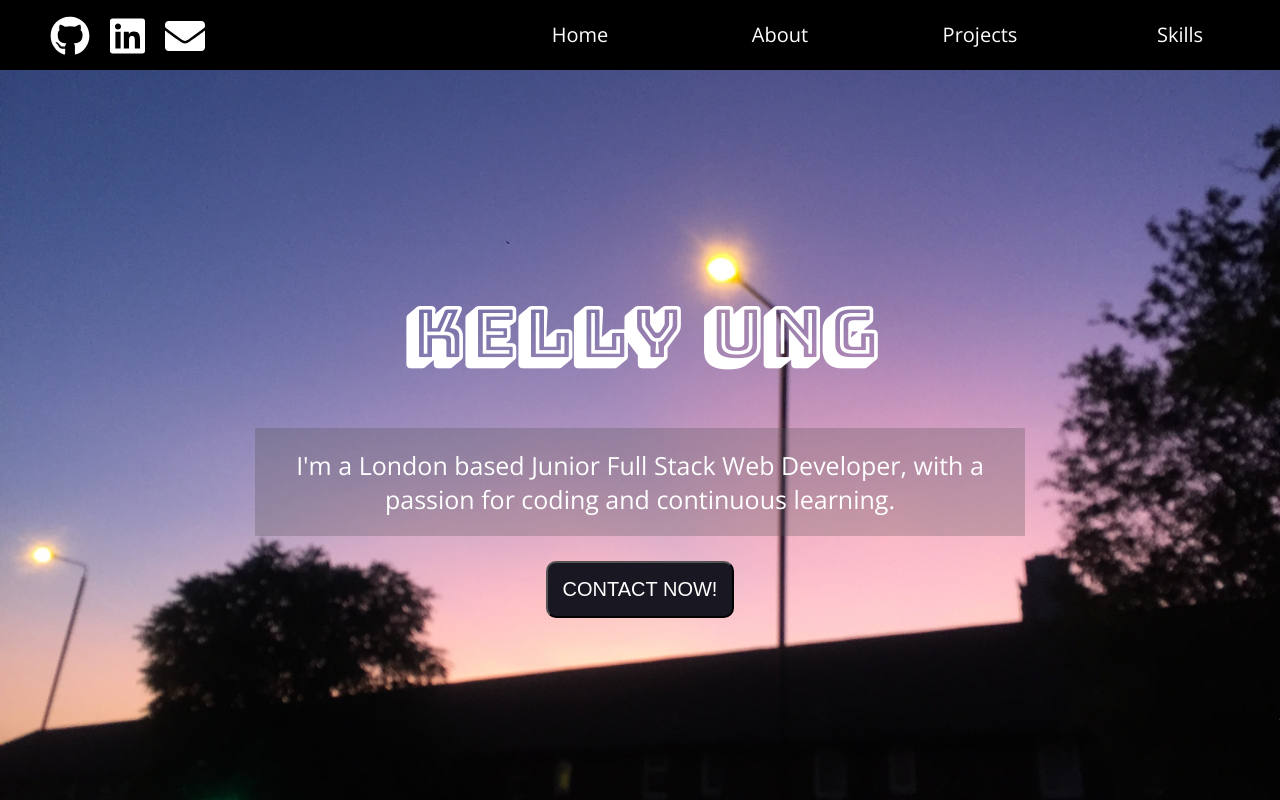
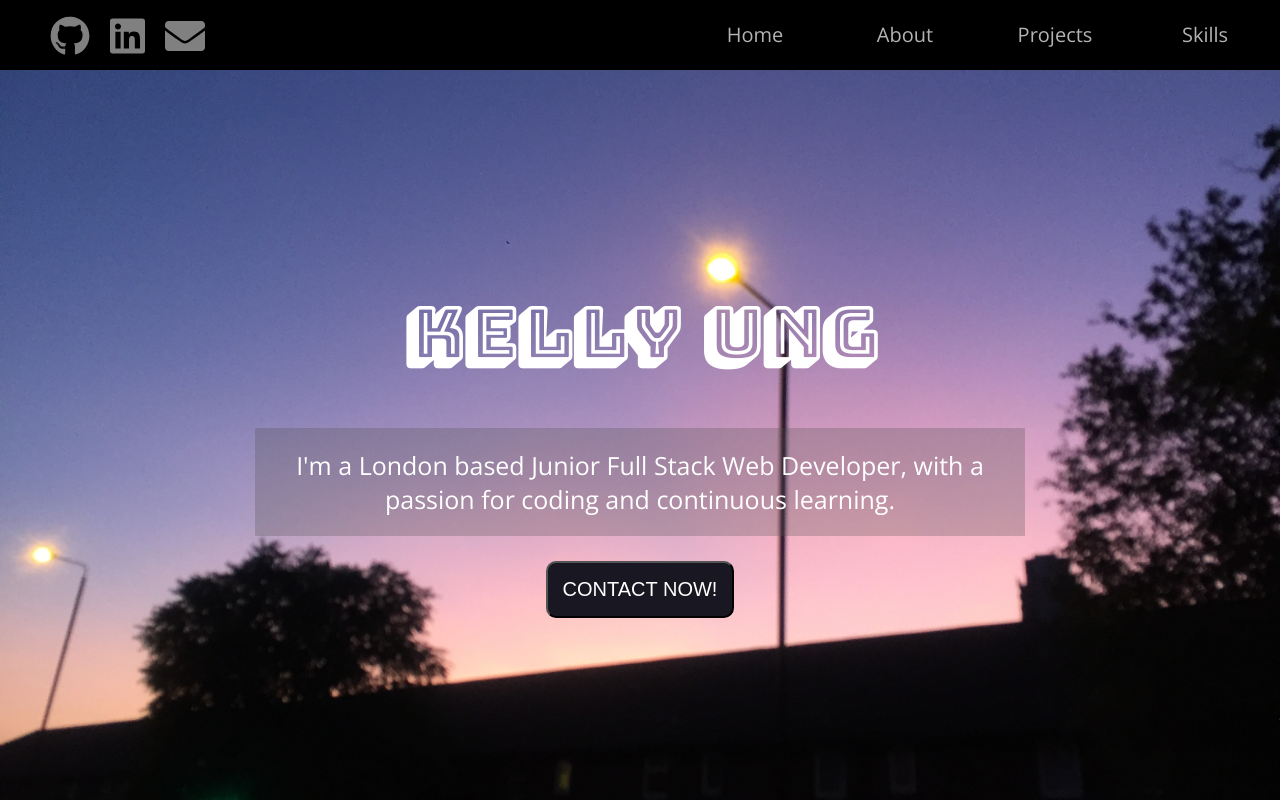
Before and after one commit to smellyung/kellys-portfolio, a React (Create React App) app: page / in a window 1280 px wide. Shown: the top 800 px of the page. Built offline with nearby package versions, Linux system fonts and the light colour scheme; a web font is replaced by a local one.

Commit message:
add on hover effect to nav bar

```diff
--- a/src/App.css
+++ b/src/App.css
@@ -24,19 +24,25 @@ nav div ul {
   list-style: none;
 }
 
-nav div .socials {
-  flex: 1;
-}
-
 nav div ul li {
   flex: 1;
   padding: 5px;
   font-size: 20px;
+  opacity: 0.7;
+}
+
+nav div ul li:hover {
+  opacity: 1;
 }
 
 .socials li {
   flex: 0;
   padding: 0 10px;
+  opacity: 0.5
+}
+
+.socials li:hover {
+  opacity: 1;
 }
 
 .footer {
```
